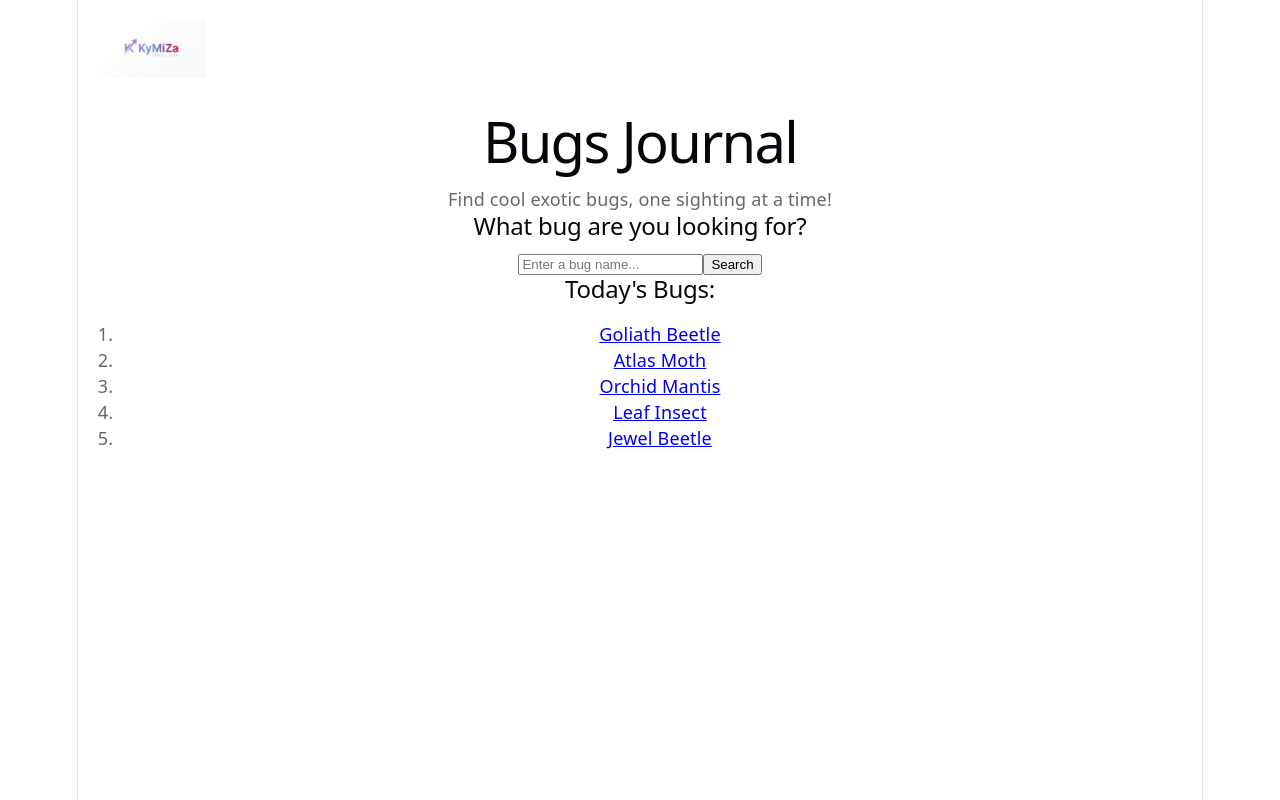
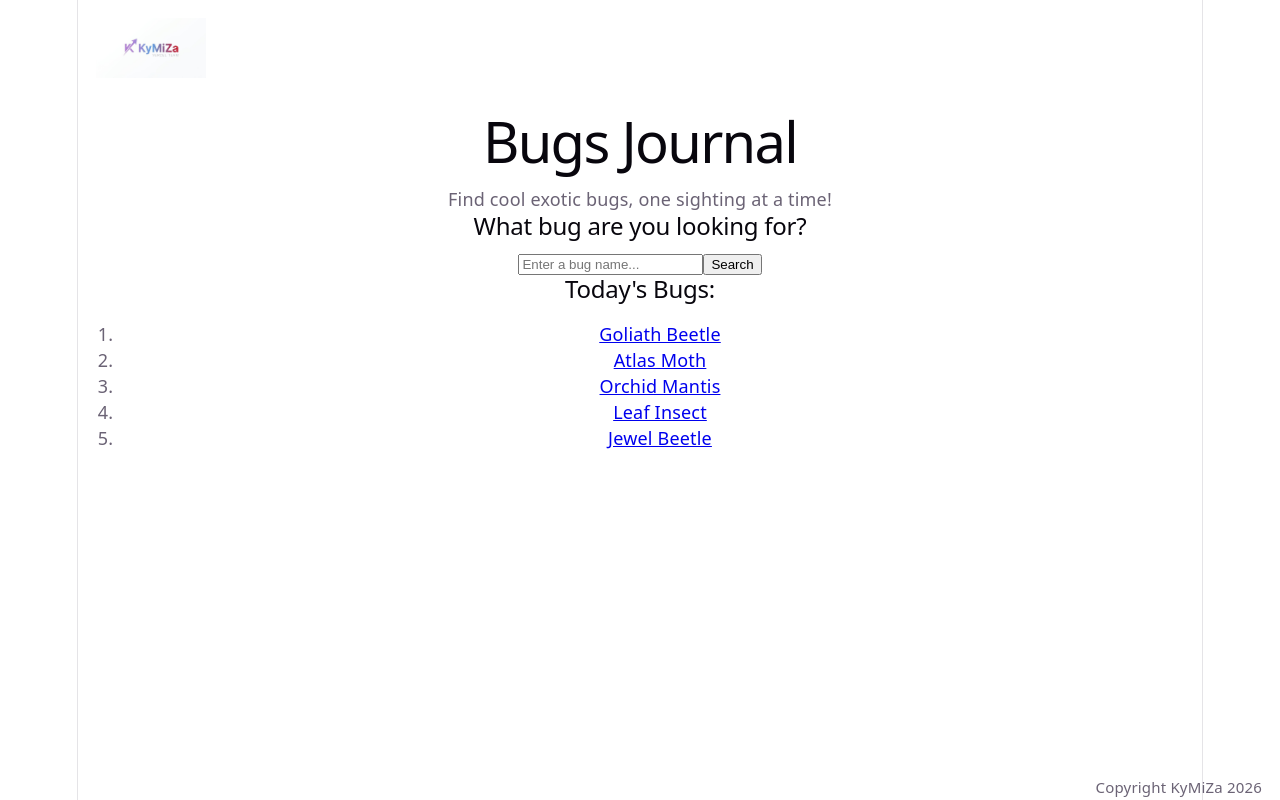
Before and after one commit to rrc-w2025-kstrange/bugs_journal, a React (Vite) app: page / in a window 1280 px wide. Built offline with nearby package versions, Linux system fonts and the light colour scheme.

Commit message:
Add footer

```diff
--- a/src/App.tsx
+++ b/src/App.tsx
@@ -1,11 +1,15 @@
 import { Header } from "./components/common/header/Header";
 import { Bugs } from "./components/bugs/Bugs";
+import { Footer } from "./components/common/footer/Footer";
+
+
 
 export function App() {
     return (
         <>
             <Header />
             <Bugs />
+            <Footer />
         </>
     );
 }
--- a/src/components/common/footer/Footer.css
+++ b/src/components/common/footer/Footer.css
@@ -0,0 +1,5 @@
+footer {
+  position: fixed;
+  bottom: 0;
+  right: 1em;
+}
--- a/src/components/common/footer/Footer.tsx
+++ b/src/components/common/footer/Footer.tsx
@@ -0,0 +1,13 @@
+import "./Footer.css";
+
+export function Footer() {
+    const year: number = new Date().getFullYear();
+
+    return (
+        <footer className="site-footer">
+            <small>Copyright KyMiZa {year}</small>
+        </footer>
+    );
+}
+
+export default Footer;
```
